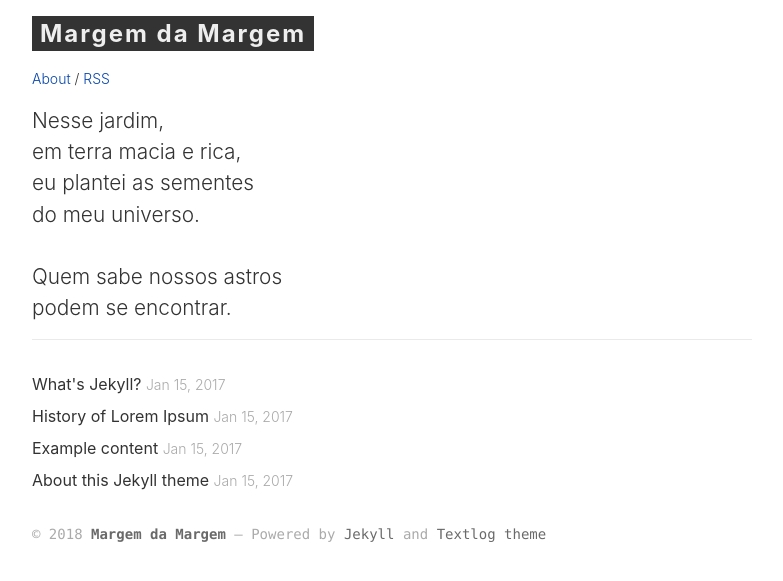
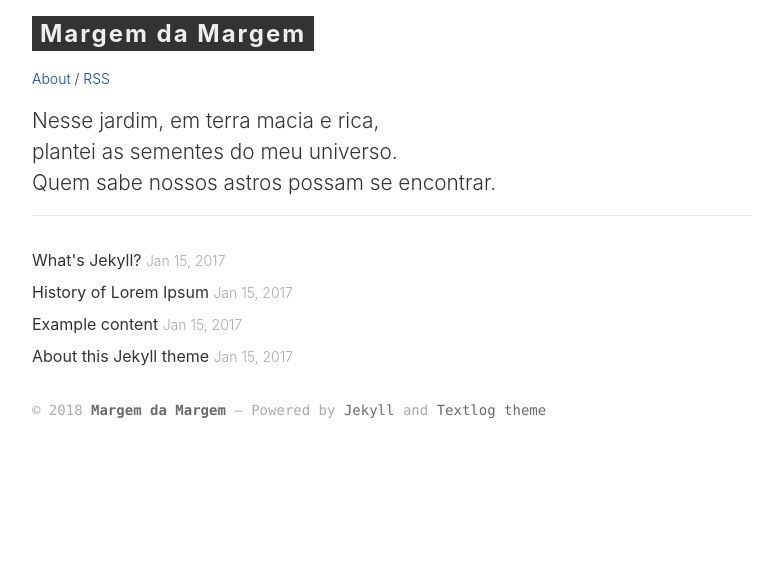
Before and after one commit to ThaisRobba/thaisrobba.github.io, a Jekyll site: the page built from index.html, in a window 1280 px wide. Shown: the top 581 px of the page, without its empty margins (8-791 px from the left). Built offline with Jekyll 4.4.1, drawn with Linux system fonts in a browser that asks for light colours.

Commit message:
Improved intro spacing

```diff
--- a/_includes/intro.html
+++ b/_includes/intro.html
@@ -1 +1 @@
-<p class="site-intro">Nesse jardim,</br>em terra macia e rica,</br>eu plantei as sementes</br>do meu universo.</br></br>Quem sabe nossos astros</br>podem se encontrar.</p>
+<p class="site-intro">Nesse jardim, em terra macia e rica,</br> plantei as sementes do meu universo.</br>Quem sabe nossos astros possam se encontrar.</p>
```
